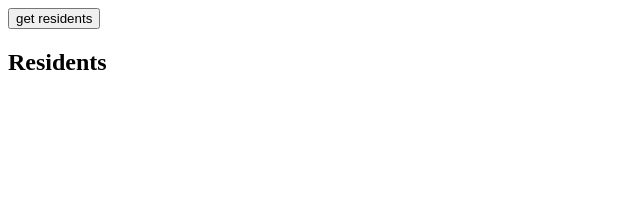
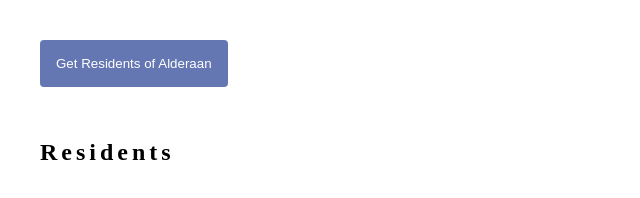
Before and after one commit to MSPayneII/api-devmountain, a website: page index.html in a window 1280 px wide. Shown: the whole page, without its empty margins (0-640 px from the left). Drawn offline with nearby package versions, Linux system fonts and the light colour scheme.

Commit message:
turning in hw

```diff
--- a/index.html
+++ b/index.html
@@ -9,9 +9,10 @@
     <title>Document</title>
   </head>
   <body>
-    <button>get residents</button>
-    <section id="residents-section">
+    <button>Get Residents of Alderaan</button>
+    <section>
       <h1>Residents</h1>
+      <ul id="residents-list"></ul>
     </section>
 
     <script src="./node_modules/axios/dist/axios.min.js"></script>
--- a/main.js
+++ b/main.js
@@ -1,5 +1,5 @@
 let residentsBtn = document.querySelector("button");
-let residentsList = document.getElementById("residents-section");
+let residentsList = document.getElementById("residents-list");
 
 const getData = () => {
   console.log("Now you'll modify the function to make an axios call to Swapi");
--- a/styles.css
+++ b/styles.css
@@ -0,0 +1,22 @@
+body {
+  padding: 2rem;
+}
+
+button {
+  background: #6577b3;
+  color: #fff;
+  padding: 1rem;
+  border: none;
+  border-radius: 0.25rem;
+  margin-bottom: 2rem;
+}
+
+h1 {
+  letter-spacing: 0.25rem;
+  margin-bottom: 1rem;
+}
+
+h2 {
+  letter-spacing: 0.25rem;
+  font-weight: 500;
+}
```
